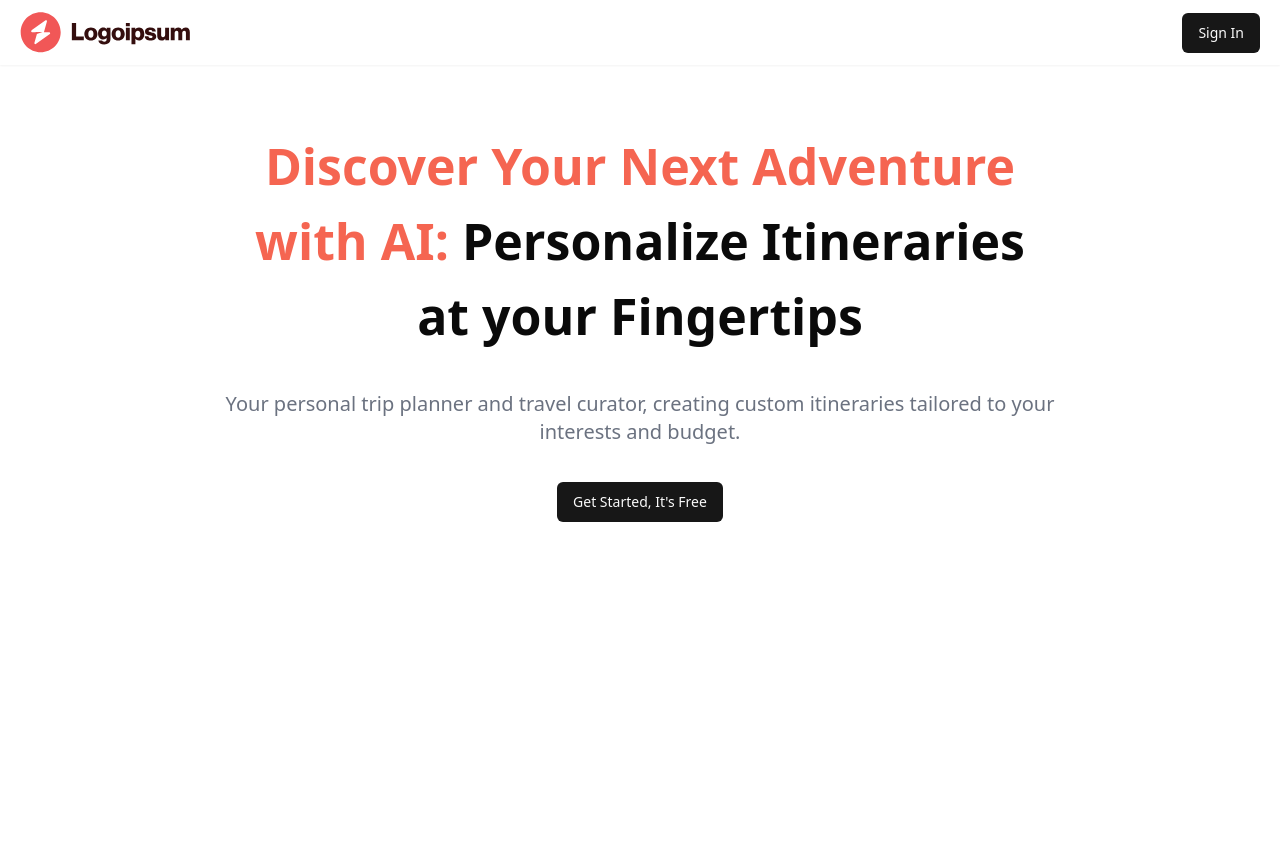
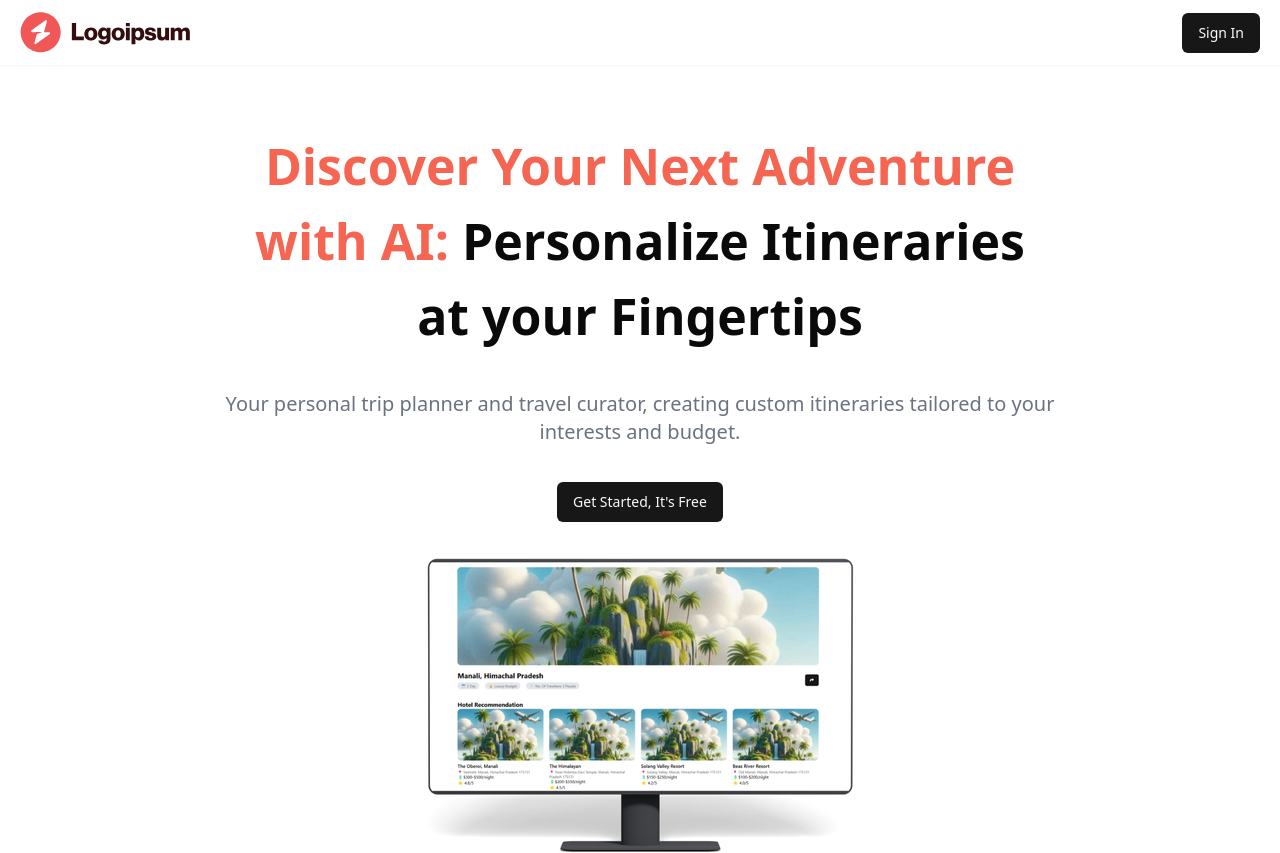
Before and after one commit to Prashant-2024/TripGem---AI-Travel, a React (Vite) app: page / in a window 1280 px wide. Before the commit the page ends 800 px from the top, so only its background shows below. Built offline with nearby package versions, Linux system fonts and the light colour scheme; no server answers.

Commit message:
Landing Page Image Added

```diff
--- a/src/components/Hero/Hero.jsx
+++ b/src/components/Hero/Hero.jsx
@@ -1,6 +1,7 @@
 import React from "react";
 import { Button } from "../ui/button";
 import { Link } from "react-router-dom";
+import LandingPageImg from "../../assets/landing_page.png";
 
 const Hero = () => {
   return (
@@ -18,6 +19,7 @@ const Hero = () => {
       <Link to="/create-trip">
         <Button>Get Started, It's Free</Button>
       </Link>
+      <img src={LandingPageImg} alt=""/>
     </div>
   );
 };
```
Also changed, not shown: src/assets/landing_page.png (added).
